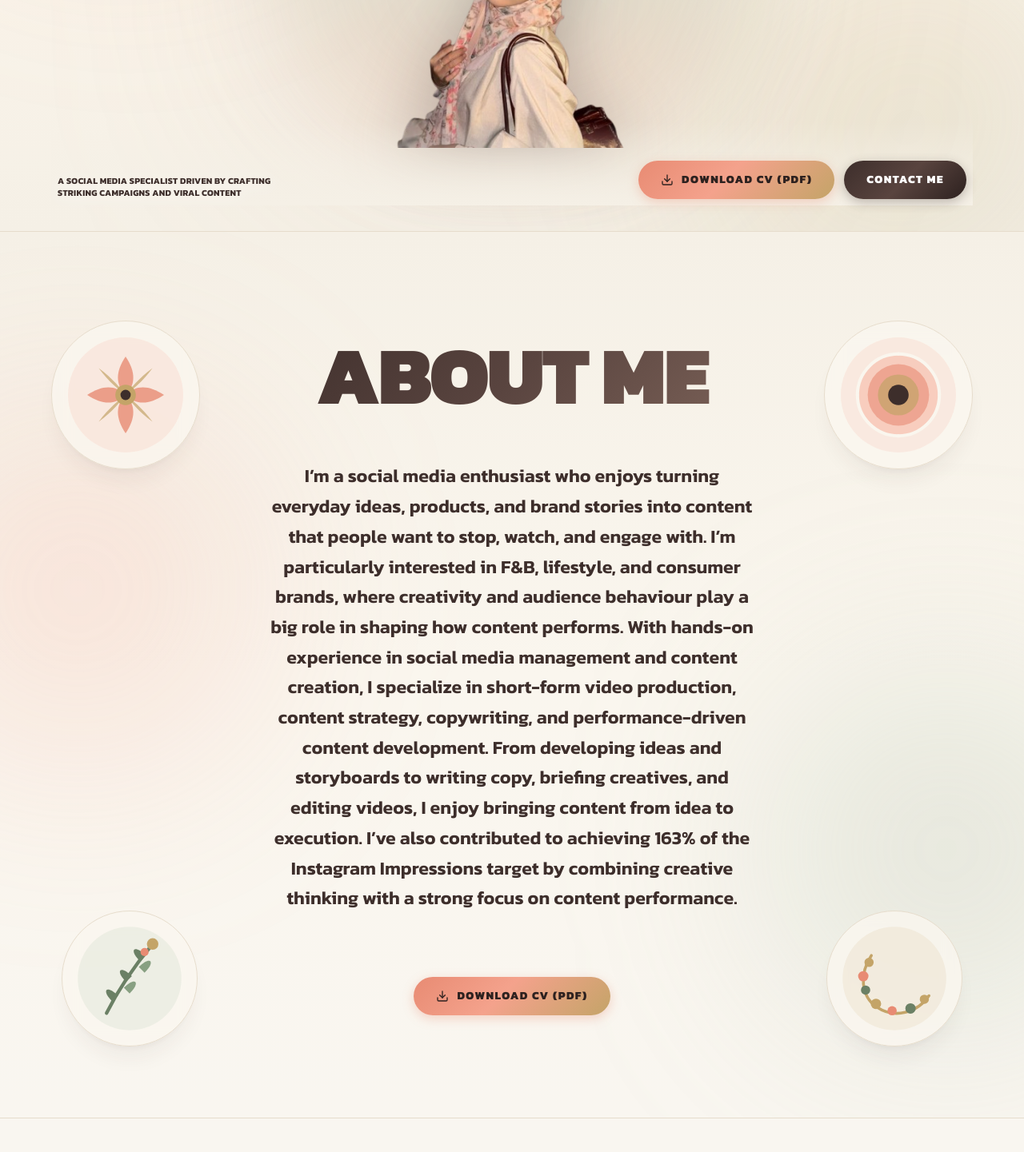
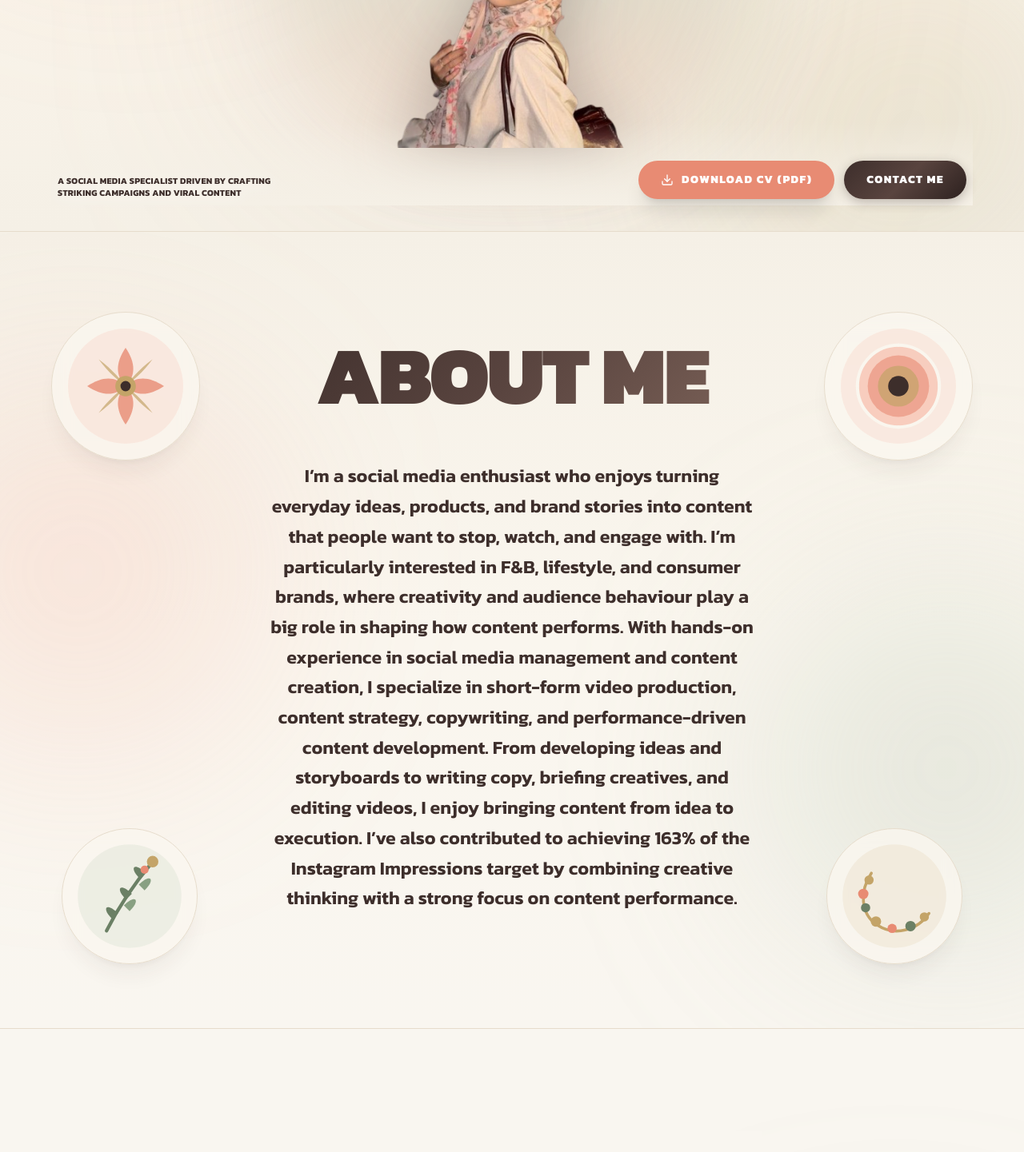
Before and after one commit to Braneee/portofolio-ardhia, a Next.js app: page / in a window 1280 px wide. Shown: the part 510-1951 px from the top of the page at 80% size. Built offline with nearby package versions, Linux system fonts and the light colour scheme.

Commit message:
style: remove extra download cv button in about section and update primary button color to solid orange

```diff
--- a/src/components/sections/AboutSection.tsx
+++ b/src/components/sections/AboutSection.tsx
@@ -4,7 +4,6 @@ import React from 'react';
 import { FadeIn } from '../ui/FadeIn';
 import { AnimatedText } from '../ui/AnimatedText';
 import { ContactButton } from '../ui/ContactButton';
-import { DownloadCVButton } from '../ui/DownloadCVButton';
 
 // Elegant Botanical & Floral SVG Illustrations
 function FlowerBloomLeft({ className = 'w-36 h-36' }: { className?: string }) {
@@ -160,10 +159,6 @@ export function AboutSection() {
         <div className="py-4 px-2 sm:px-6 flex justify-center">
           <AnimatedText text={aboutText} />
         </div>
-
-        <FadeIn delay={0.4} y={20} className="pt-6 flex items-center justify-center gap-4 flex-wrap">
-          <DownloadCVButton variant="primary" />
-        </FadeIn>
       </div>
     </section>
   );
--- a/src/components/ui/DownloadCVButton.tsx
+++ b/src/components/ui/DownloadCVButton.tsx
@@ -9,11 +9,6 @@ interface DownloadCVButtonProps {
 }
 
 export function DownloadCVButton({ variant = 'primary', className = '' }: DownloadCVButtonProps) {
-  const signatureStyle = {
-    background: 'linear-gradient(135deg, #E88B73 0%, #F4A28C 45%, #C4A468 100%)',
-    boxShadow: '0px 4px 14px rgba(232, 139, 115, 0.35)',
-  };
-
   if (variant === 'nav') {
     return (
       <a
@@ -48,10 +43,9 @@ export function DownloadCVButton({ variant = 'primary', className = '' }: Downlo
       download="CV_ARDHIA_NURUL_VITRA_ISKANDAR.pdf"
       target="_blank"
       rel="noopener noreferrer"
-      style={signatureStyle}
-      className={`inline-flex items-center gap-2.5 px-7 py-3.5 rounded-full text-[#2D211F] font-extrabold text-xs sm:text-sm uppercase tracking-widest hover:scale-105 transition-transform duration-300 shadow-xl ${className}`}
+      className={`inline-flex items-center gap-2.5 px-7 py-3.5 rounded-full bg-[#E88B73] text-white font-extrabold text-xs sm:text-sm uppercase tracking-widest hover:scale-105 hover:bg-[#d67a63] transition-all duration-300 shadow-xl shadow-[#E88B73]/30 ${className}`}
     >
-      <Download className="w-4 h-4" /> Download CV (PDF)
+      <Download className="w-4 h-4 text-white" /> Download CV (PDF)
     </a>
   );
 }
```
